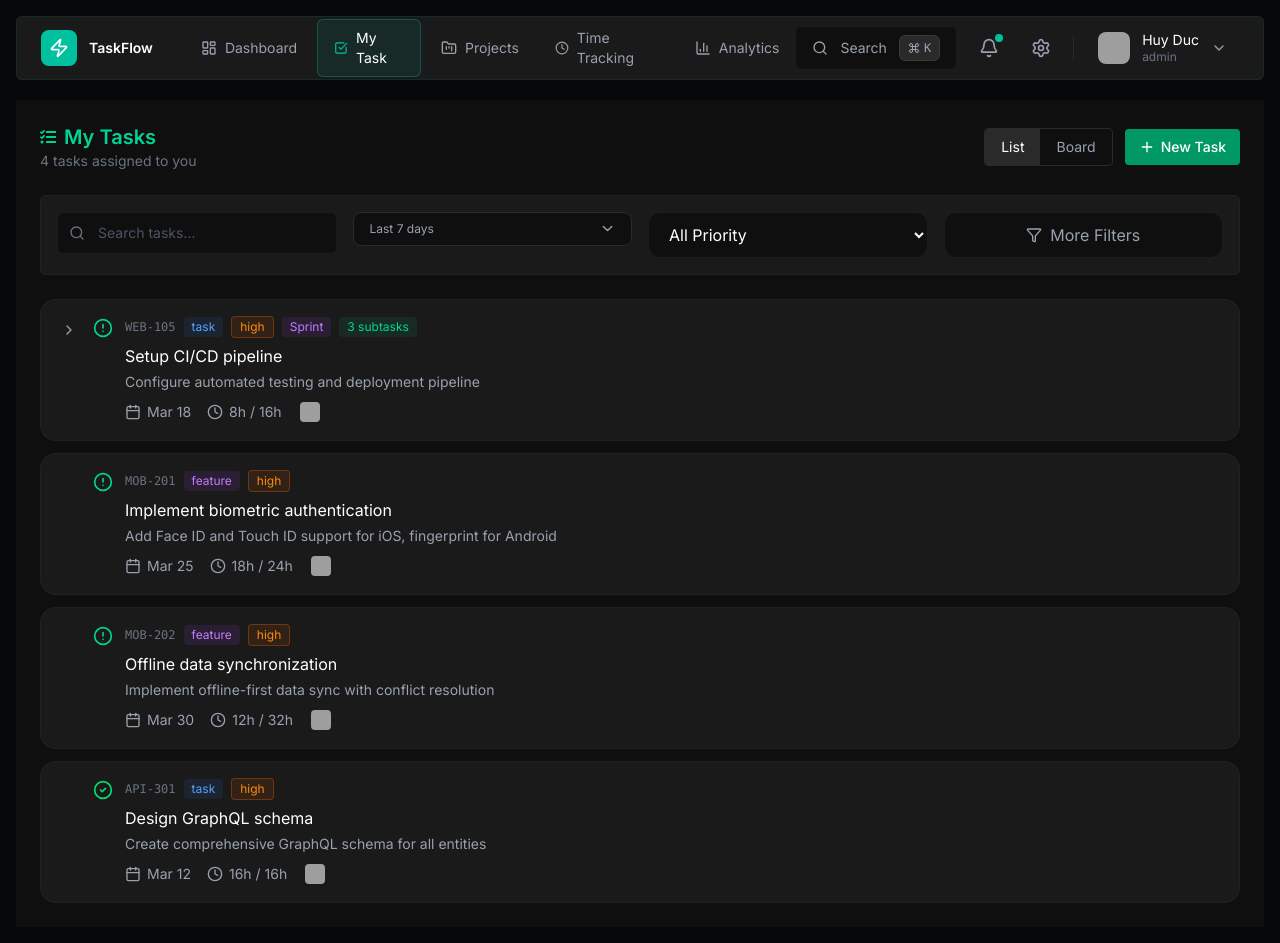
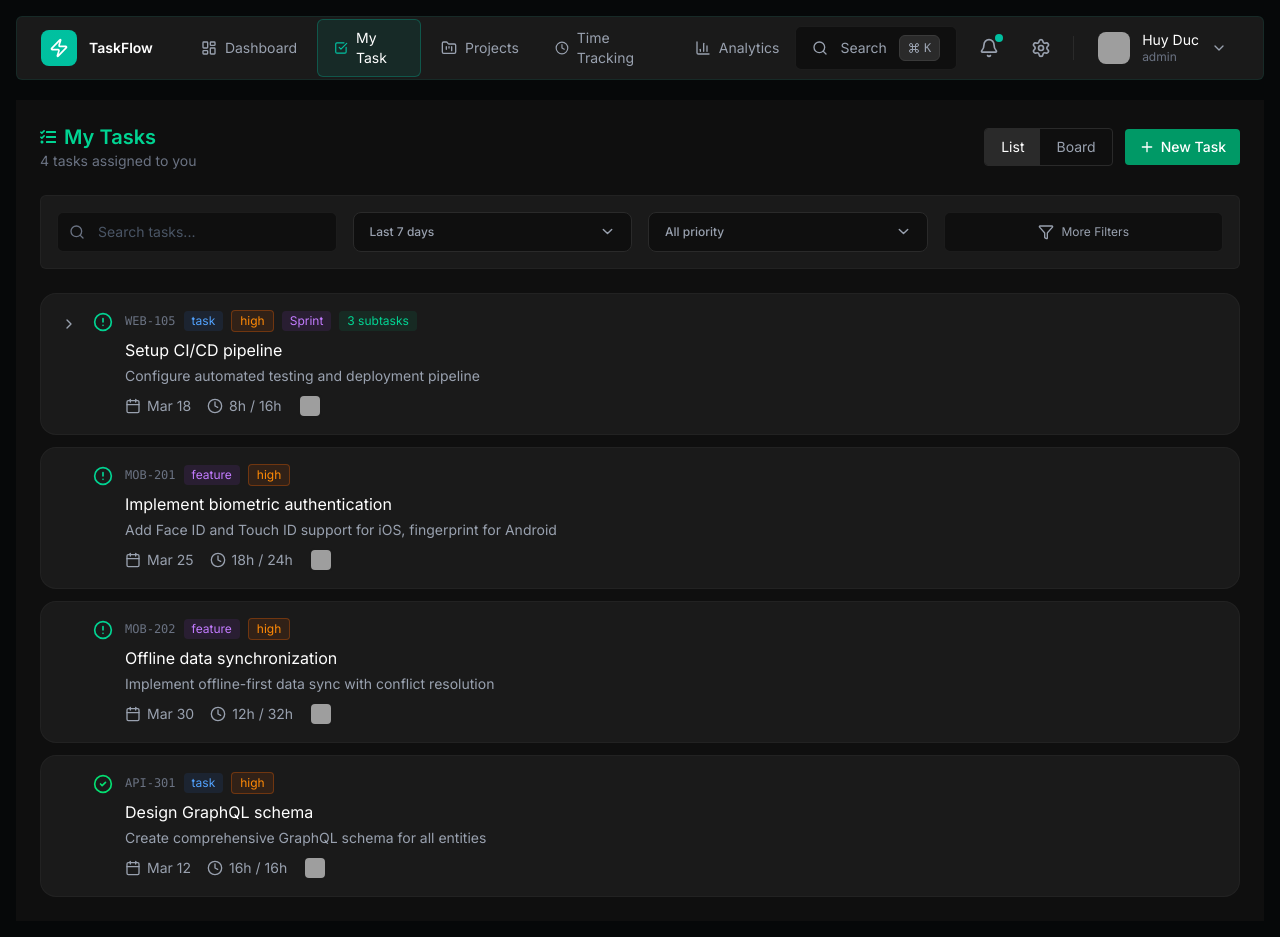
Before and after one commit to dhuy00/Knowly, a React (Vite) app in the folder knowly_frontend/: page /my-task in a window 1280 px wide. Built offline with nearby package versions, Linux system fonts and the light colour scheme; grey boxes are pictures that could not be loaded.

Commit message:
refactor - update size for component

```diff
--- a/knowly_frontend/src/components/my-task/CustomSelect.tsx
+++ b/knowly_frontend/src/components/my-task/CustomSelect.tsx
@@ -1,7 +1,7 @@
 import React, { useState } from "react";
 import { IoChevronDownOutline } from "react-icons/io5";
 
-const CustomSelect = () => {
+const CustomSelect = ({defaultValue, list}) => {
   const [isOpenDropdown, setIsOpenDropdown] = useState(false);
 
   const handleDropdown = () => {
@@ -12,23 +12,22 @@ const CustomSelect = () => {
     <div className="relative">
       <div
         className={`bg-[#0F0F0F] border border-[#2A2A2A] rounded-lg text-gray-400 text-sm
-       px-4 py-2 outline-none focus:border-emerald-500/50 transition text-xs flex justify-between items-center
-       gap-6 relative`}
+       px-4 h-10 outline-none focus:border-emerald-500/50 transition text-xs flex justify-between items-center
+       gap-6 relative font-medium`}
        onClick={handleDropdown}
       >
-        <span>Last 7 days</span>
+        <span>{defaultValue}</span>
         <IoChevronDownOutline className={`text-[15px] transition ${isOpenDropdown ? 'rotate-180' : ''}`} />
       </div>
       <ul
         className={`bg-[#0F0F0F] border border-[#2A2A2A] rounded-lg text-gray-400 text-sm
-       transition text-xs flex flex-col absolute top-9 left-0 right-0 ${isOpenDropdown ? '' : 'hidden'}`}
+       transition text-xs flex flex-col absolute top-11 left-0 right-0 ${isOpenDropdown ? '' : 'hidden'}`}
       >
+        {list.map((item) => (
         <li className="hover:bg-gray-950 bg-[#0F0F0F] px-4 z-10 py-2 rounded-t-lg transition">
-          Last 30 days
+          {item}
         </li>
-        <li className="hover:bg-gray-950 bg-[#0F0F0F] z-10 px-4 py-2 rounded-b-lg transition">
-          Last 90 days
-        </li>
+        ))}
       </ul>
     </div>
   );
--- a/knowly_frontend/src/components/my-task/FilterBar.tsx
+++ b/knowly_frontend/src/components/my-task/FilterBar.tsx
@@ -6,35 +6,42 @@ const FilterBar = () => {
   const [filterStatus, setFilterStatus] = useState("all");
   const [filterPriority, setFilterPriority] = useState("all");
   const [searchTerm, setSearchTerm] = useState("");
+  const mockDataList = [
+    "option one",
+    "option two",
+    "option three",
+    "option four",
+    "option five"
+  ]
+
+  const mockPriority = [
+    "All Priority",
+    "Urgent",
+    "High",
+    "Medium",
+    "Low",
+  ]
 
   return (
     <div className="bg-[#1A1A1A] border border-[#2A2A2A]/50 rounded-md p-4">
       <div className="grid grid-cols-1 md:grid-cols-4 gap-4">
         <div className="relative">
-          <Search className="absolute left-3 top-[13px] size-4 text-gray-500" />
+          <Search className="absolute left-3 top-[12px] size-4 text-gray-500" />
           <input
             type="text"
             placeholder="Search tasks..."
             value={searchTerm}
             onChange={(e) => setSearchTerm(e.target.value)}
-            className="w-full pl-10 pr-4 py-2.5 bg-[#0F0F0F] border border-[#2A2A2A]/50
+            className="w-full pl-10 pr-4 h-10 bg-[#0F0F0F] border border-[#2A2A2A]/50
             rounded-md text-white placeholder-gray-600 outline-none
             focus:border-emerald-500/50 transition text-sm"
           />
         </div>
-        <CustomSelect/>
-        <select
-          value={filterPriority}
-          onChange={(e) => setFilterPriority(e.target.value)}
-          className="px-4 py-2.5 bg-[#0F0F0F] border border-[#2A2A2A]/50 rounded-xl text-white outline-none focus:border-emerald-500/50 transition"
-        >
-          <option value="all">All Priority</option>
-          <option value="urgent">Urgent</option>
-          <option value="high">High</option>
-          <option value="medium">Medium</option>
-          <option value="low">Low</option>
-        </select>
-        <button className="flex items-center justify-center gap-2 px-4 py-2.5 bg-[#0F0F0F] border border-[#2A2A2A]/50 rounded-xl text-gray-400 hover:text-white hover:border-emerald-500/30 transition">
+        <CustomSelect defaultValue="Last 7 days" list={mockDataList}/>
+        <CustomSelect defaultValue="All priority" list={mockPriority}/>
+        <button className="flex items-center text-xs justify-center gap-2 px-4 h-10
+        bg-[#0F0F0F] border border-[#2A2A2A]/50 rounded-md text-gray-400
+        hover:text-white hover:border-emerald-500/30 transition">
           <Filter className="size-4" />
           More Filters
         </button>
```
